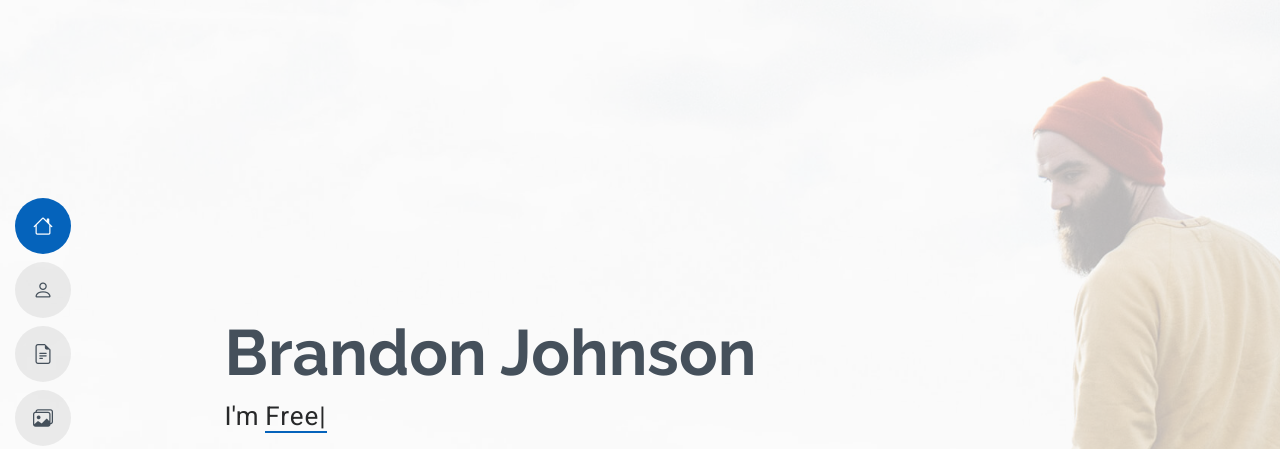
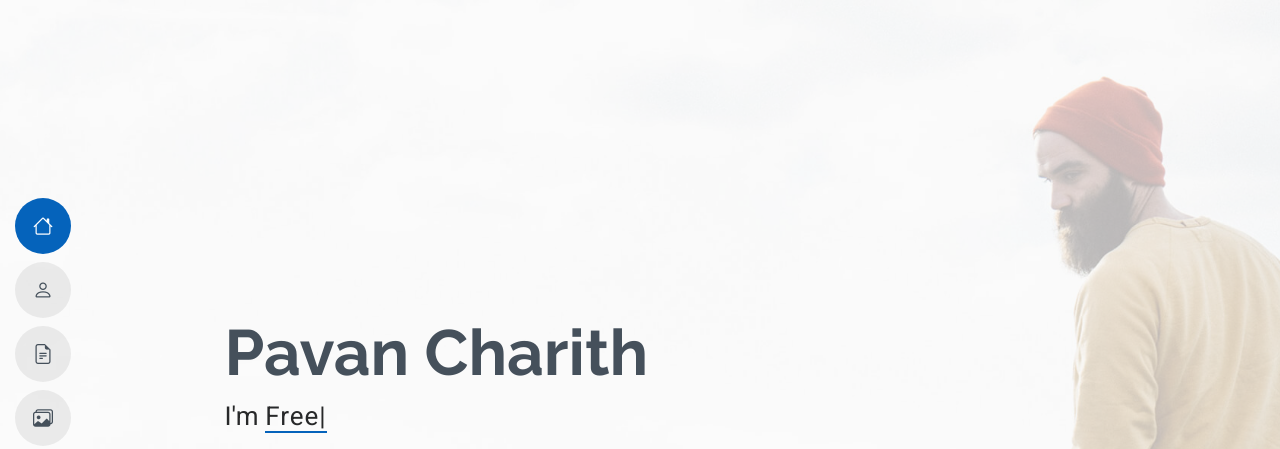
Before and after one commit to pavan-charith/MyResume, a plain HTML site: page index.html in a window 1280 px wide. Shown: the top 449 px of the page. Drawn offline with Linux system fonts and the light colour scheme.

Commit message:
changed name

```diff
--- a/index.html
+++ b/index.html
@@ -65,7 +65,7 @@
       <div class="container" data-aos="zoom-out">
         <div class="row justify-content-center">
           <div class="col-lg-9">
-            <h2>Brandon Johnson</h2>
+            <h2>Pavan Charith</h2>
             <p>I'm <span class="typed" data-typed-items="Designer, Developer, Freelancer, Photographer">Designer</span><span class="typed-cursor typed-cursor--blink" aria-hidden="true"></span></p>
             <div class="social-links">
               <a href="#"><i class="bi bi-twitter-x"></i></a>
```
